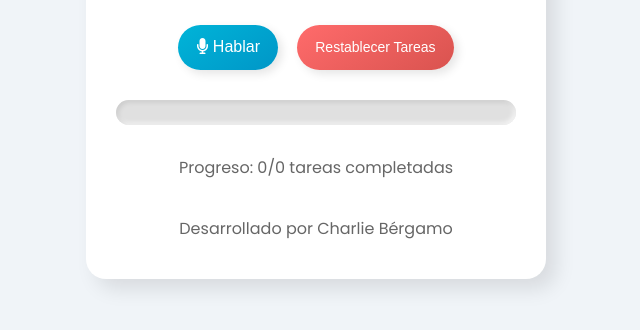
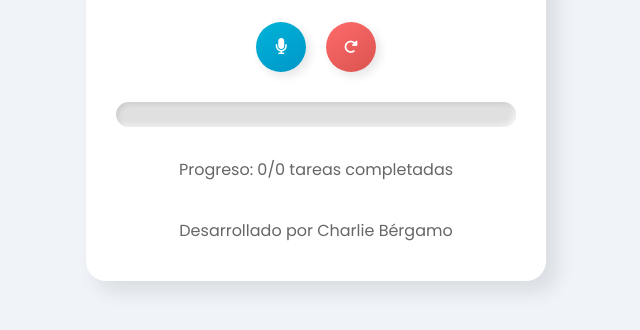
Before and after one commit to carlosbergamo/Tareas, a plain HTML site: page index.html in a window 1280 px wide. Shown: the part 328-658 px from the top of the page, without its empty margins (324-964 px from the left). Drawn offline with Linux system fonts and the light colour scheme.

Commit message:
Update index.html

```diff
--- a/index.html
+++ b/index.html
@@ -51,6 +51,7 @@
 
         #mic-button {
 
+
             background: linear-gradient(145deg, #00b4d8, #0096c7);
             border: none;
             padding: 8px 18px;
@@ -59,7 +60,11 @@
 
             color: white;
             font-size: 16px;
-            border-radius: 50px;
+            border-radius: 50%;
+            width: 50px;
+            height: 50px;
+            padding: 0;
+
             cursor: pointer;
             transition: background-color 0.3s, transform 0.2s;
             box-shadow: 4px 4px 10px rgba(0, 0, 0, 0.1);
@@ -72,6 +77,7 @@
 
         #reset-button {
 
+
             background: linear-gradient(145deg, #ff6b6b, #d9534f);
             border: none;
             padding: 8px 18px;
@@ -80,7 +86,11 @@
 
             color: white;
             font-size: 14px;
-            border-radius: 50px;
+            border-radius: 50%;
+            width: 50px;
+            height: 50px;
+            padding: 0;
+
             cursor: pointer;
             transition: background-color 0.3s, transform 0.2s;
             box-shadow: 4px 4px 10px rgba(0, 0, 0, 0.1);
@@ -178,8 +188,8 @@
         </header>
         <main>
             <section id="voice-input">
-                <button id="mic-button" class="mic"><i class="fas fa-microphone"></i> Hablar</button>
-                <button id="reset-button" class="reset-button">Restablecer Tareas</button>
+                <button id="mic-button" class="mic"><i class="fas fa-microphone"></i></button>
+                <button id="reset-button" class="reset-button"><i class="fas fa-redo-alt"></i></button>
             </section>
             <section id="task-list">
                 <ul id="tasks"></ul>
```
